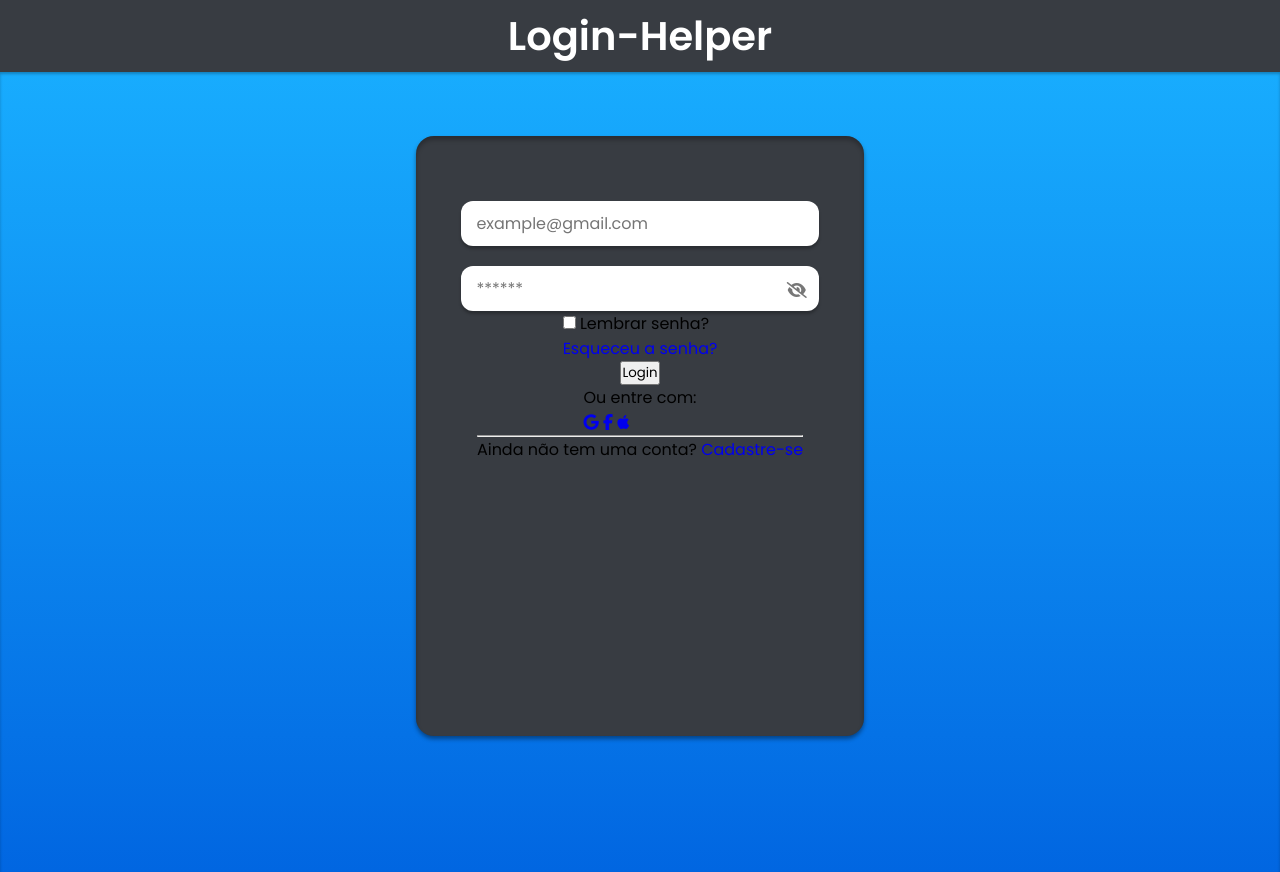
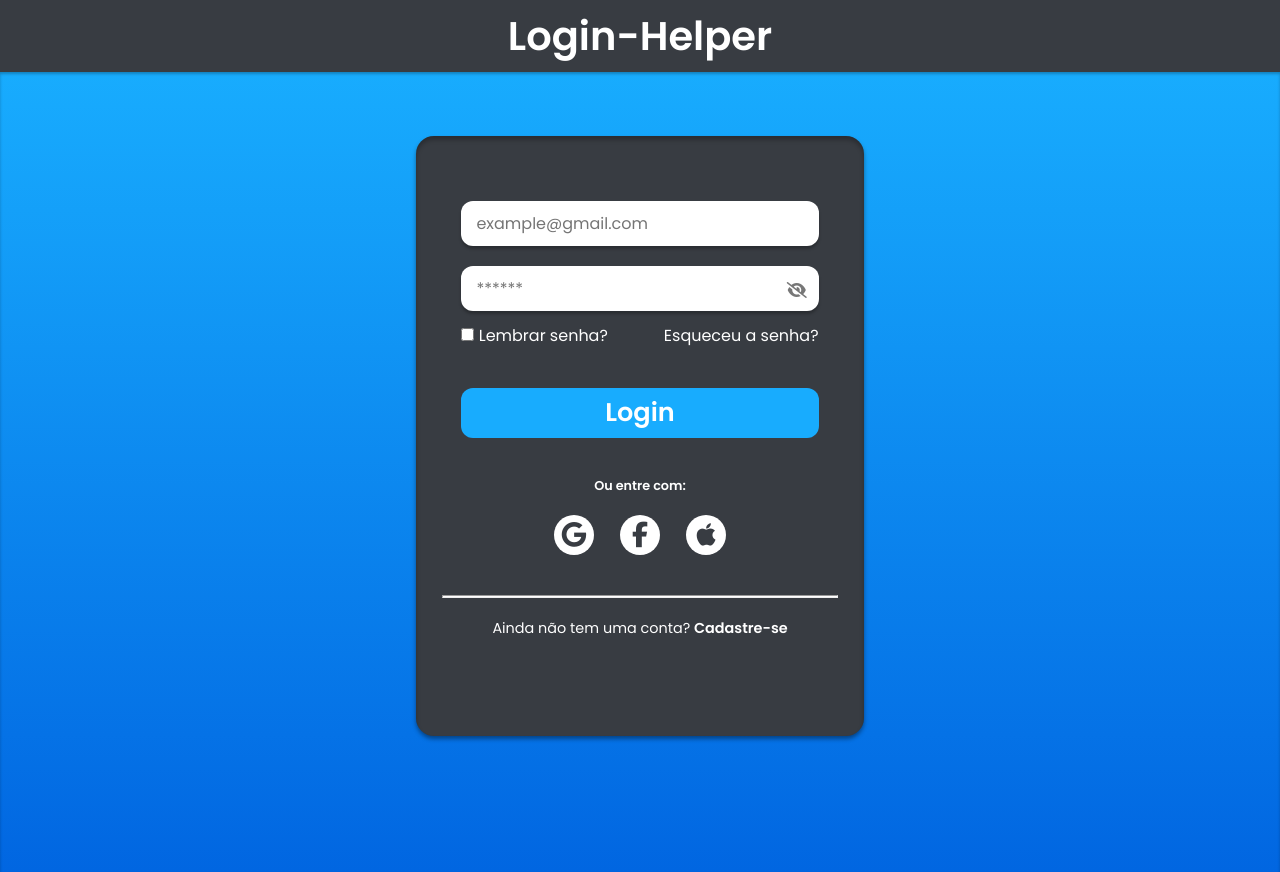
Before and after one commit to LAMP-LUCAS/curso_html-css-js, a plain HTML site: page login/index.html in a window 1280 px wide. Drawn offline with Linux system fonts and the light colour scheme.

Commit message:
finalização da estilização e correção dos erros de digitação

```diff
--- a/login/css/styles.css
+++ b/login/css/styles.css
@@ -4,6 +4,7 @@
 	box-sizing: border-box;
 	font-family: 'Poppins', sans-serif;
 	text-decoration: none;
+	color: #fff;
 }
 
 header {
@@ -94,3 +95,136 @@ main form .password-container i {
 main form .password-container #eye {
 	display: none;
 }
+
+main form .password-infos {
+	width: 90%;
+	margin-top: 3%;
+
+	display: flex;
+	align-items: center;
+	justify-content: space-between;
+}
+
+main form .password-infos a {
+	transition: 0.2s ease-in-out
+}
+
+main form .password-infos a:hover {
+	color: #18acfe;
+}
+
+main form button {
+	background-color: #18acfe;
+	width: 90%;
+	height: 50px;
+	border: 0;
+	outline: 0;
+	border-radius: 12px;
+	margin-top: 10%;
+	font-size: 1.6em;
+	font-weight: 600;
+	cursor: pointer;
+	transition: 0.5s ease-in-out;
+}
+
+main form button:hover {
+	background: #fff;
+	color: #18acfe;
+}
+
+main form .links-container {
+	width: 100%;
+
+	display: flex;
+	flex-direction: column;
+	align-items: center;
+	margin-top: 10%;
+}
+
+
+main form .links-container span {
+	font-size: 0.8em;
+	font-weight: 600;
+}
+
+main form .links-container aside {
+	margin-top: 5%;
+	width: 50%;
+
+	display: flex;
+	align-items: center;
+	justify-content: space-around;
+}
+
+main form .links-container aside i {
+	font-size: 1.6em;
+	background-color: #fff;
+	padding: 2px;
+	height: 40px;
+	width: 40px;
+	border-radius: 20px;
+	transition: 0.3s ease-in-out;
+	color: #fff;
+
+	display: flex;
+	align-items: center;
+	justify-content: center;
+}
+
+main form .links-container aside .google {
+	color: #383C42;
+}
+
+main form .links-container aside .google:hover {
+	transition: 0.8s ease-in-out;
+	background: linear-gradient(-210DEG , #4285f4 , #34a853 , #fbbc05 , #ea4335);
+}
+
+main form .links-container aside .facebook {
+	color: #383C42;
+}
+
+main form .links-container aside .facebook:hover {
+	transition: 0.8s ease-in-out;
+	background: linear-gradient(-210DEG , #18acfe , #4285f4);
+}
+
+main form .links-container aside .apple {
+	color: #383C42;
+}
+
+main form .links-container aside .apple:hover {
+	transition: 0.8s ease-in-out;
+	background: linear-gradient(-210DEG, #fff , #fff , #383C42);
+}
+
+main form footer {
+	width: 100%;
+	margin-top: 10%;
+
+	display: flex;
+	flex-direction: column;
+	align-items: center;
+}
+
+main form footer hr {
+	width: 100%;
+	height: 3px;
+	background-color: #fff;
+}
+
+main form footer span {
+	font-weight: 400;
+	font-size: 0.9em;
+	margin-top: 5%;
+}
+
+main form footer a {
+	font-weight: 600;
+	transition: 0.2s ease-in-out;
+}
+
+
+main form footer a:hover {
+	color: #18acfe;
+}
--- a/login/index.html
+++ b/login/index.html
@@ -51,13 +51,13 @@
 			<span>Ou entre com: </span>
 			<aside>
 				<a href="#">
-					<i class="fa-brands fa-google"></i>
+					<i class="fa-brands fa-google google"></i>
 				</a>
 				<a href="#">
-					<i class="fa-brands fa-facebook-f"></i>
+					<i class="fa-brands fa-facebook-f facebook"></i>
 				</a>
 				<a href="#">
-					<i class="fa-brands fa-apple"></i>
+					<i class="fa-brands fa-apple apple"></i>
 				</a>
 			</aside>
 		</section>
```
